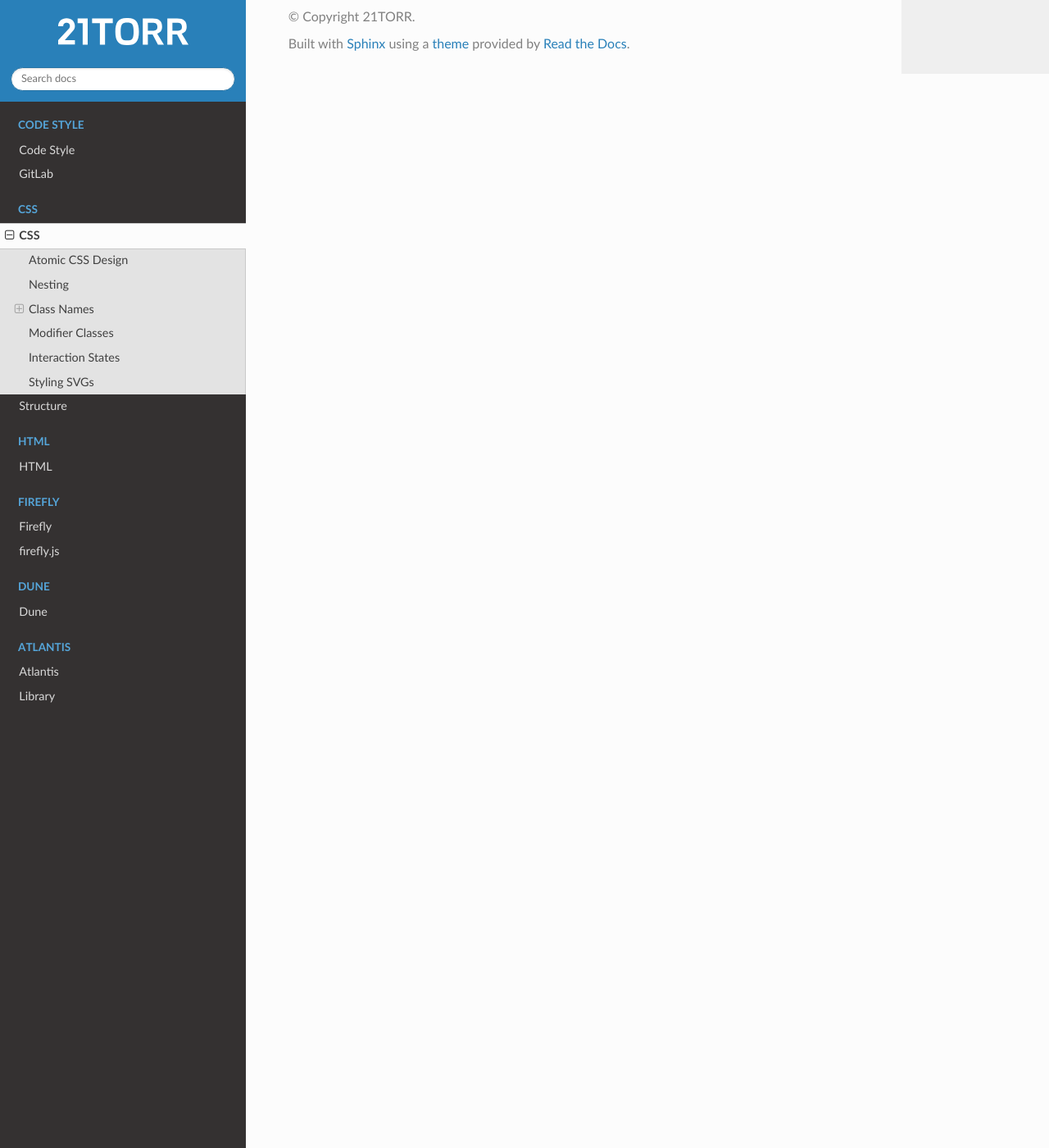
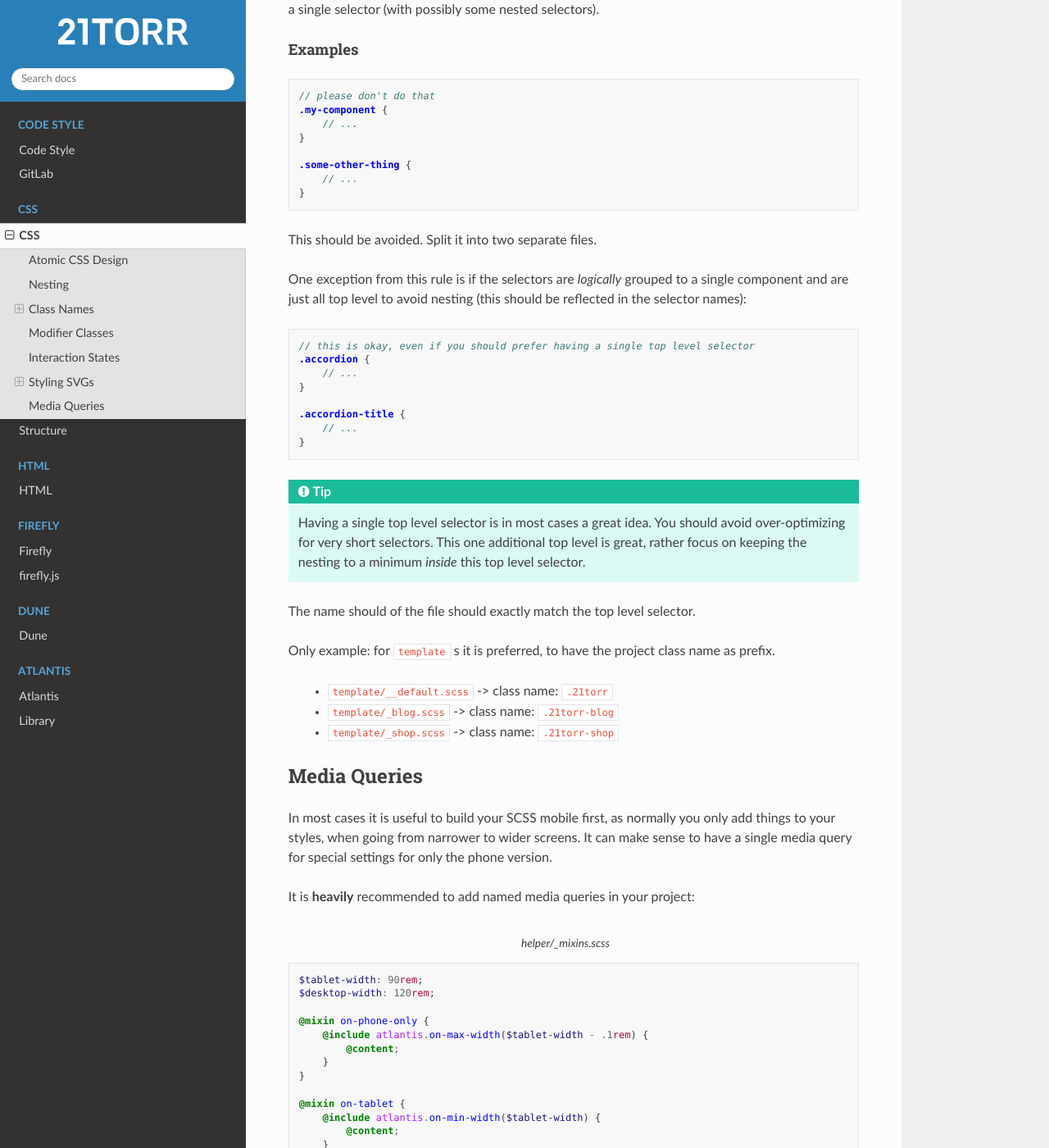
Before and after one commit to 21TORR/docs-old, a Sphinx documentation site: the page built from docs/css/index.rst, in a window 1280 px wide and 1400 px high, scrolled down 3278 px. Shown: the whole window at 82% size. Built offline with Sphinx 7.4.7 and the Read the Docs theme 2.0.0, drawn with Linux system fonts in a browser that asks for light colours; some of the changed text lies outside the part shown.

Commit message:
Add more file structure SCSS docs

```diff
--- a/docs/css/index.rst
+++ b/docs/css/index.rst
@@ -157,3 +157,115 @@
     }
 
 This will apply the given color to the correct properties of your elements.
+
+
+
+File Structure
+==============
+
+Every ``atom``, ``molecule`` and ``organism`` file should only contain exactly one component, so normally a single
+selector (with possibly some nested selectors).
+
+Examples
+--------
+
+.. code-block:: scss
+
+    // please don't do that
+    .my-component {
+        // ...
+    }
+
+    .some-other-thing {
+        // ...
+    }
+
+This should be avoided. Split it into two separate files.
+
+One exception from this rule is if the selectors are *logically* grouped to a single component and are just all top level
+to avoid nesting (this should be reflected in the selector names):
+
+.. code-block:: scss
+
+    // this is okay, even if you should prefer having a single top level selector
+    .accordion {
+        // ...
+    }
+
+    .accordion-title {
+        // ...
+    }
+
+.. tip::
+
+    Having a single top level selector is in most cases a great idea.
+    You should avoid over-optimizing for very short selectors. This one additional top level is great, rather focus on
+    keeping the nesting to a minimum *inside* this top level selector.
+
+The name should of the file should exactly match the top level selector.
+
+Only example: for ``template`` s it is preferred, to have the project class name as prefix.
+
+    *   ``template/__default.scss`` -> class name: ``.21torr``
+    *   ``template/_blog.scss`` -> class name: ``.21torr-blog``
+    *   ``template/_shop.scss`` -> class name: ``.21torr-shop``
+
+
+
+Media Queries
+#############
+
+In most cases it is useful to build your SCSS mobile first, as normally you only add things to your styles, when going
+from narrower to wider screens. It can make sense to have a single media query for special settings for only the phone version.
+
+It is **heavily** recommended to add named media queries in your project:
+
+.. code-block:: scss
+    :caption: helper/_mixins.scss
+
+    $tablet-width: 90rem;
+    $desktop-width: 120rem;
+
+    @mixin on-phone-only {
+        @include atlantis.on-max-width($tablet-width - .1rem) {
+            @content;
+        }
+    }
+
+    @mixin on-tablet {
+        @include atlantis.on-min-width($tablet-width) {
+            @content;
+        }
+    }
+
+    @mixin on-desktop {
+        @include atlantis.on-min-width($desktop-width) {
+            @content;
+        }
+    }
+
+And then only use these named mixins in your app.
+
+To motivate a clear structure and avoid surprising overrides, you should only have a single media query per size at the
+end of your main component selector. It is also recommended to order the media queries by ascending screen width, starting
+with the "phone only" version:
+
+
+.. code-block:: scss
+    :caption: molecule/_my-component.scss
+
+    .my-component {
+        // ...
+
+        @include on-phone-only {
+            // ...
+        }
+
+        @include on-tablet {
+            // ...
+        }
+
+        @include on-desktop {
+            // ...
+        }
+    }
```
